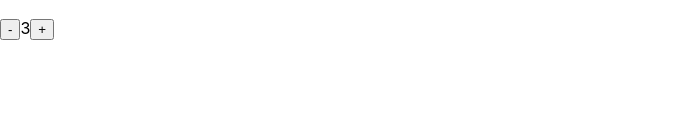
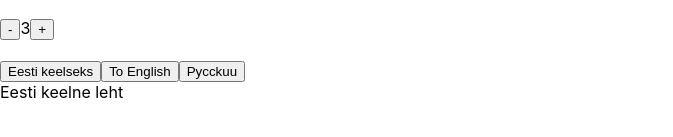
Before and after one commit to vahermihkel/React-09-2022, a React (Create React App) app in the folder veebipood/: page / in a window 1280 px wide. Shown: the part 315-452 px from the top of the page, without its empty margins (0-673 px from the left). Built offline with nearby package versions, Linux system fonts and the light colour scheme.

Commit message:
Update Koduleht.js

```diff
--- a/veebipood/src/pages/Koduleht.js
+++ b/veebipood/src/pages/Koduleht.js
@@ -17,6 +17,7 @@ function Koduleht() {
   // semikoolon ei ole javascriptis vajalik
   // semikoolon tähistab rea lõppu
   const [kogus, uuendaKogus] = useState(3);
+  const [keel, uuendaKeel] = useState(localStorage.getItem("keel") || "est");
   // vasakpoolne on muutuja
   // parempoolne on funktsioon mille abil saan
   //       vasakpoolset muutujat muuta
@@ -34,6 +35,23 @@ function Koduleht() {
     uuendaKogus( kogus + 1 );
   }
 
+  const muudaKeelEST = () => {
+    uuendaKeel("est");
+    localStorage.setItem("keel","est");
+  }
+
+  const muudaKeelENG = () => {
+    uuendaKeel("eng");
+    localStorage.setItem("keel","eng");
+  }
+
+  const muudaKeelRUS = () => {
+    uuendaKeel("rus");
+    localStorage.setItem("keel","rus");
+  }
+
+  // parem klõps -> inspect -> Application (Chrome + Edge)     Storage (Firefox)
+
   return (
     <div>
       <div>Olen kodulehe lehel</div>
@@ -42,7 +60,30 @@ function Koduleht() {
       <button onClick={v2henda}>-</button>
       <span>{kogus}</span>
       <button onClick={suurenda}>+</button>
+      <br /><br />
+      <button onClick={muudaKeelEST}>Eesti keelseks</button>
+      <button onClick={muudaKeelENG}>To English</button>
+      <button onClick={muudaKeelRUS}>Pycckuu</button>
+      { keel === "est" && <div>Eesti keelne leht</div>}
+      { keel === "eng" && <div>Inglise keelne leht</div>}
+      { keel === "rus" && <div>Vene keelne leht</div>}
     </div> );
 }
 
 export default Koduleht;
+
+// tumesinine - uue kuulutamine, liigi andmine - const, function, let
+// sinine - minu loodud muutuja
+// helesinine - JS enda loodud muutuja
+// kollane - funktsioon
+// punane/oranž - jutumärkides väärtus
+
+// {} - HTMLs JavaScripti kasutamiseks
+// {} - JavaScriptis koodiblokkide loomiseks
+// const funktsioon = () => {}        if (true) {} else {}
+// [] - useState sees vasak pool ja parem pool
+// || - OR märk ;   kui on vasakul pool tühjus, võta parem pool
+// && - AND märk ; kui on vasakul pool tõde, tee ka parem pool
+// ; - semikoolon ; rea lõpetamiseks
+// () => { }   - funktsiooni tähistus JavaScriptis
+// () - funktsiooni käimapanemiseks
```
